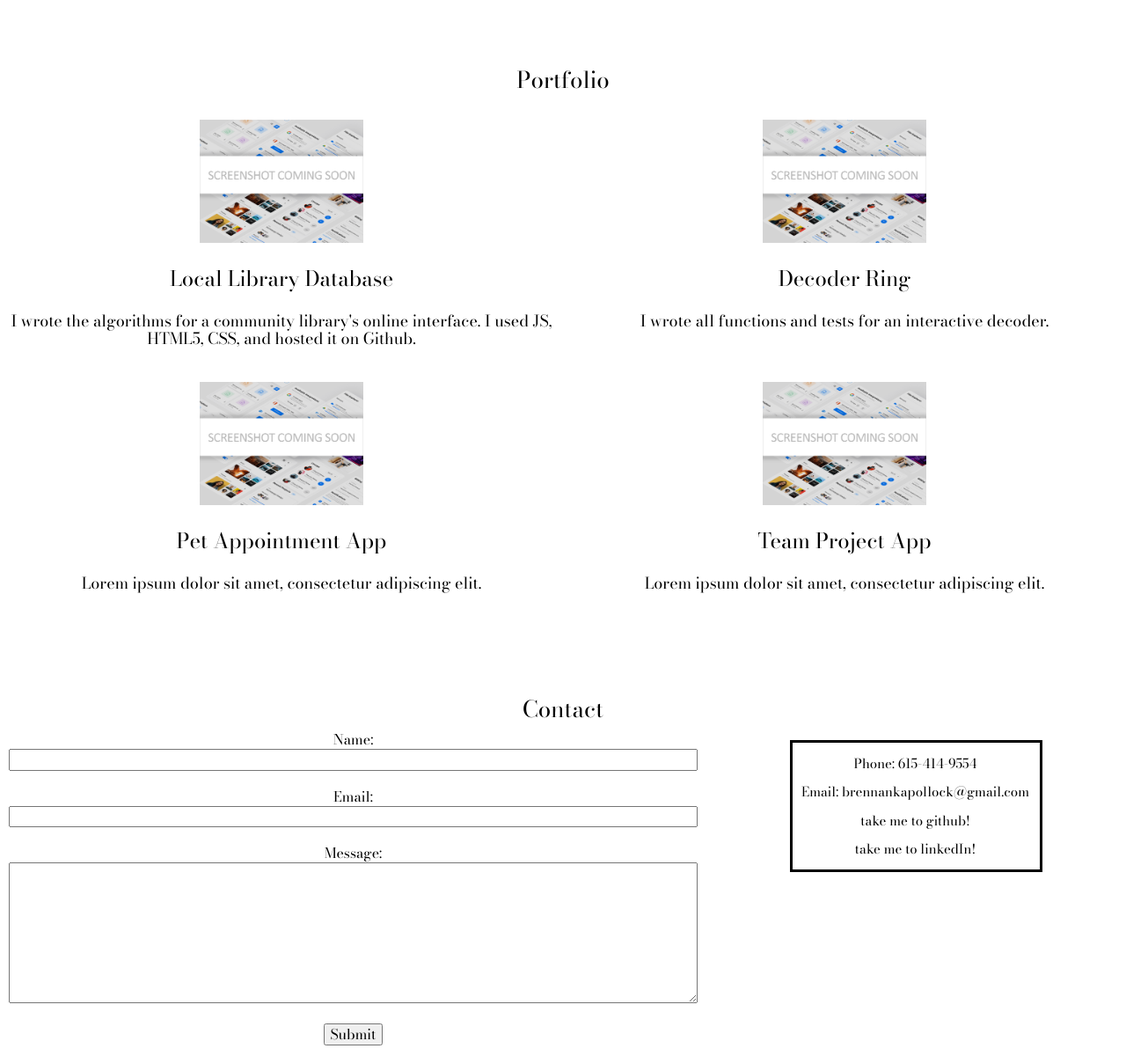
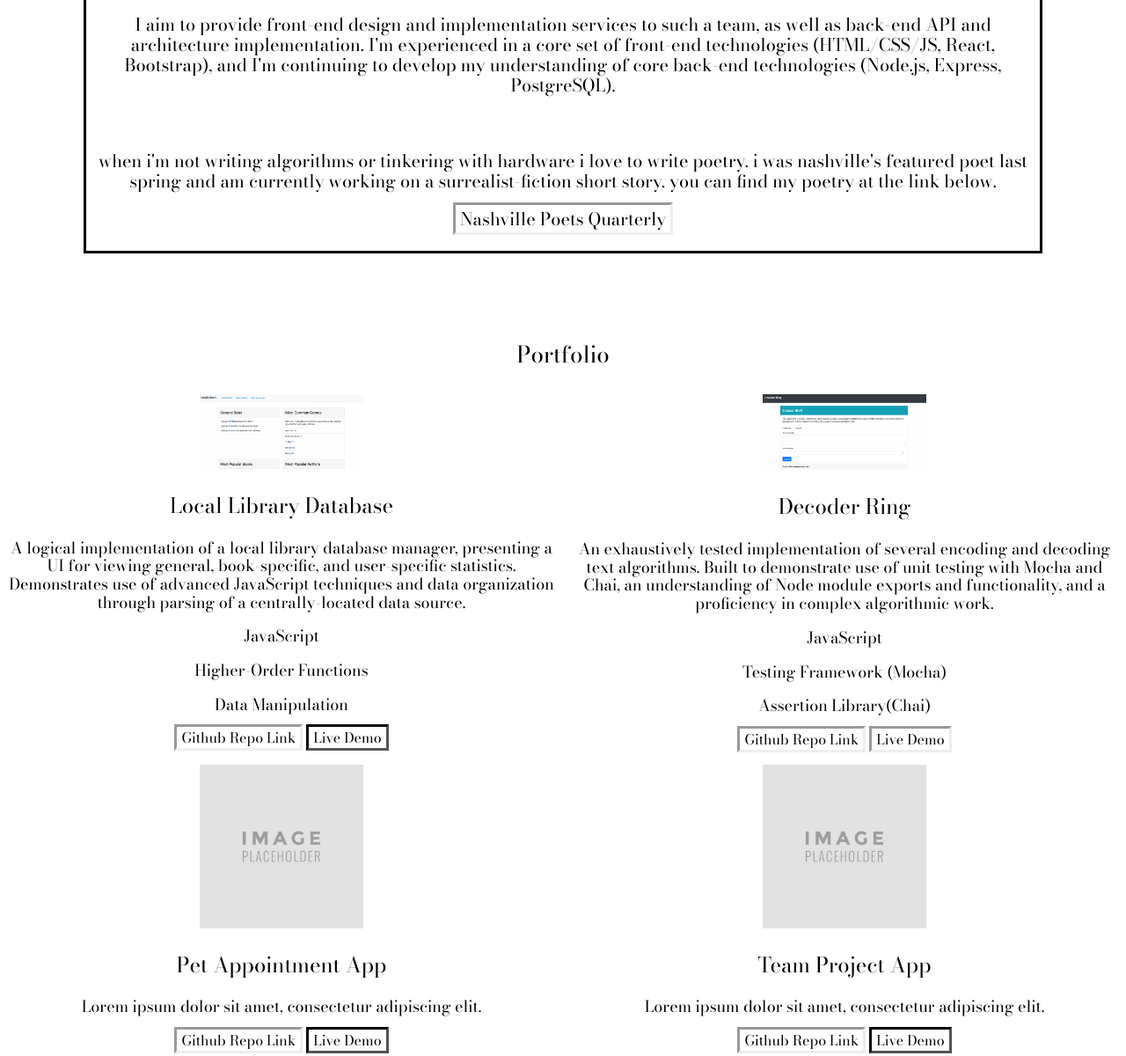
Before and after one commit to brennankapollock/flex-port.github.io, a plain HTML site: page index.html in a window 1280 px wide. Shown: the part 1100-2300 px from the top of the page at 88% size. Drawn offline with nearby package versions, Linux system fonts and the light colour scheme.

Commit message:
updated all code

```diff
--- a/index.html
+++ b/index.html
@@ -55,6 +55,15 @@
                     <p>looking to the future i plan to learn C# and Python alongside network architecture to lend my hand in
                         the field of cybersecurity and machine-learning.
                     </p>
+                    <br>
+                    <p>I aim to provide front-end design and implementation services to such a team, as well as back-end API and architecture implementation.
+                        I'm experienced in a core set of front-end technologies (HTML/CSS/JS, React, Bootstrap), and I'm continuing to develop my understanding of core back-end technologies (Node.js, Express, PostgreSQL).
+                    </p>
+                    <br>
+                    <p>when i'm not writing algorithms or tinkering with hardware i love to write poetry. i was nashville's featured poet
+                        last spring and am currently working on a surrealist-fiction short story. you can find my poetry at the link below.
+                    </p>
+                    <a class="anchor-bord" href="https://nashvillepoetsquarterly.com/2019-q2-featured-poet-1">Nashville Poets Quarterly</a>
             </div>
         </div>
     </section>
@@ -63,30 +72,46 @@
         <h2>Portfolio</h2>
         <div class="group">
             <div class="item">
-                <a href="https://github.com/brennankapollock/Local-Library"><img src="/images/placeholder.png"
+                <a href="https://github.com/brennankapollock/Local-Library"><img src="/images/lib.png"
                 alt="Local Library - Brennan Pollock" class="rounded"> </a>
                 <h3>Local Library Database</h3>
-                <p>I wrote the algorithms for a community library's online interface. I used JS, HTML5, CSS, and hosted it
-                    on Github.
+                <p>A logical implementation of a local library database manager, presenting a UI for viewing general, book-specific, and user-specific statistics.
+                    Demonstrates use of advanced JavaScript techniques and data organization through parsing of a centrally-located data source.
                 </p>
+                <p>JavaScript</p>
+                <p>Higher-Order Functions</p>
+                <p>Data Manipulation</p>
+                <a class="anchor-bord" href="https://github.com/brennankapollock/Local-Library">Github Repo Link</a>
+                <a class="anchor-bord" href="">Live Demo</a>
             </div>
 
             <div class="item">
-                <a href="https://github.com/brennankapollock/project-decoder-ring"><img src="/images/placeholder.png" alt="Decoder Ring - Brennan Pollock" class="rounded"></a>
+                <a href="https://github.com/brennankapollock/project-decoder-ring"><img src="/images/code.png" alt="Decoder Ring - Brennan Pollock" class="rounded"></a>
                 <h3>Decoder Ring</h3>
-                <p>I wrote all functions and tests for an interactive decoder.</p>
+                <p>An exhaustively tested implementation of several encoding and decoding text algorithms.
+                    Built to demonstrate use of unit testing with Mocha and Chai, an understanding
+                    of Node module exports and functionality, and a proficiency in complex algorithmic work.</p>
+                <p>JavaScript</p>
+                <p>Testing Framework (Mocha)</p>
+                <p>Assertion Library(Chai)</p>
+                <a class="anchor-bord" href="https://github.com/brennankapollock/project-decoder-ring.github.io">Github Repo Link</a>
+                <a class="anchor-bord" href="https://brennankapollock.github.io/project-decoder-ring.github.io/">Live Demo</a>
             </div>
         </div>
             <div class="group">
                 <div class="item">
-                    <img src="/images/placeholder.png" alt="Pet App - Brennan Pollock" class="rounded">
+                    <img src="/images/place.jpeg" alt="Pet App - Brennan Pollock" class="rounded">
                 <h3>Pet Appointment App</h3>
                 <p>Lorem ipsum dolor sit amet, consectetur adipiscing elit.</p>
+                <a class="anchor-bord" href="https://github.com/brennankapollock/Local-Library">Github Repo Link</a>
+                <a class="anchor-bord" href="">Live Demo</a>
                 </div>
                 <div class="item">
-                    <img src="/images/placeholder.png" alt="Team Project - Jenny Thinkful" class="rounded">
+                    <img src="/images/place.jpeg" alt="Team Project - Brennan Pollock" class="rounded">
                 <h3>Team Project App</h3>
                 <p>Lorem ipsum dolor sit amet, consectetur adipiscing elit.</p>
+                <a class="anchor-bord" href="https://github.com/brennankapollock/Local-Library">Github Repo Link</a>
+                <a class="anchor-bord" href="">Live Demo</a>
                 </div>
         </div>
     </section>
--- a/style.css
+++ b/style.css
@@ -93,11 +93,19 @@ section {
 
 .about-me .item-text {
     padding: 10px;
+    padding-bottom: 25px;
+    margin-bottom: 10px;
 }
 
 .item-text img {
     margin-top: -10%;
 
+}
+
+.anchor-bord {
+    border-style:inset;
+    padding-left: 5px;
+    padding-right: 5px;
 }
 
 
```
Also changed, not shown: images/code.png (added), images/lib.png (added), images/place.jpeg (added), 2 other files.
